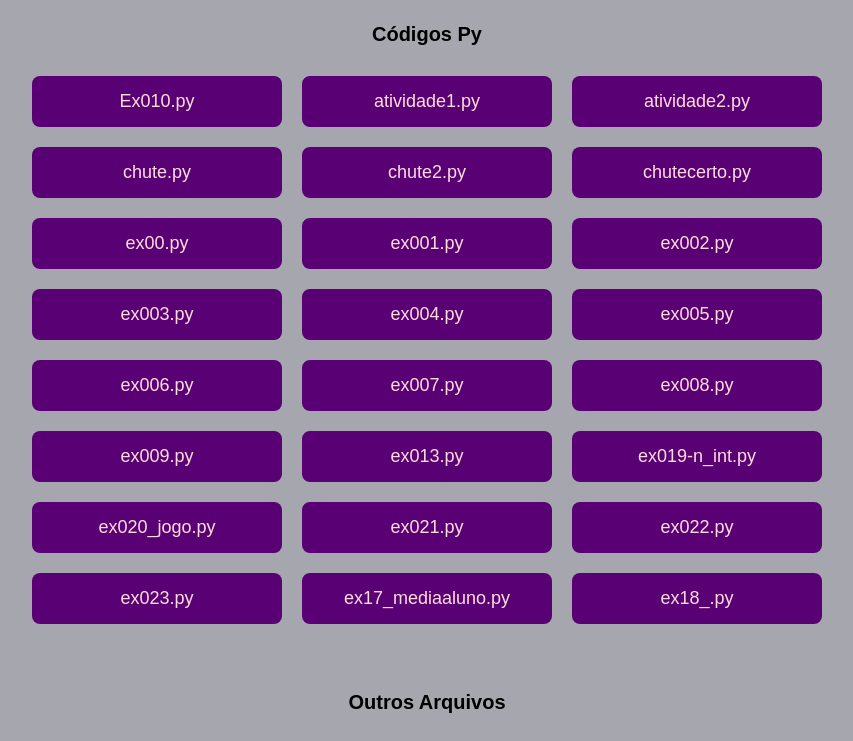
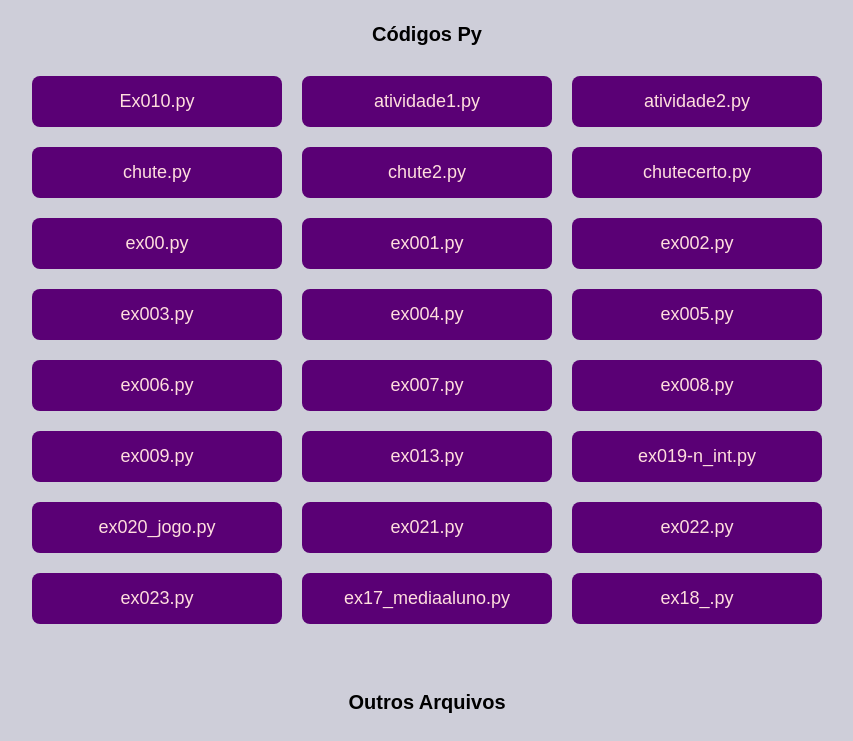
Before and after one commit to JuliaGabrielaCavalcanti/atividadesrobson, a plain HTML site: page principal.html in a window 1280 px wide. Shown: the part 131-872 px from the top of the page, without its empty margins (213-1066 px from the left). Drawn offline with Linux system fonts and the light colour scheme.

Commit message:
Update principal.html

```diff
--- a/principal.html
+++ b/principal.html
@@ -9,7 +9,7 @@
             font-family: Arial, sans-serif;
             text-align: center;
             padding: 50px;
-            background-color: #a6a6ae;
+            background-color: #ceced9;
         }
         h1 {
             color: #333;
```
